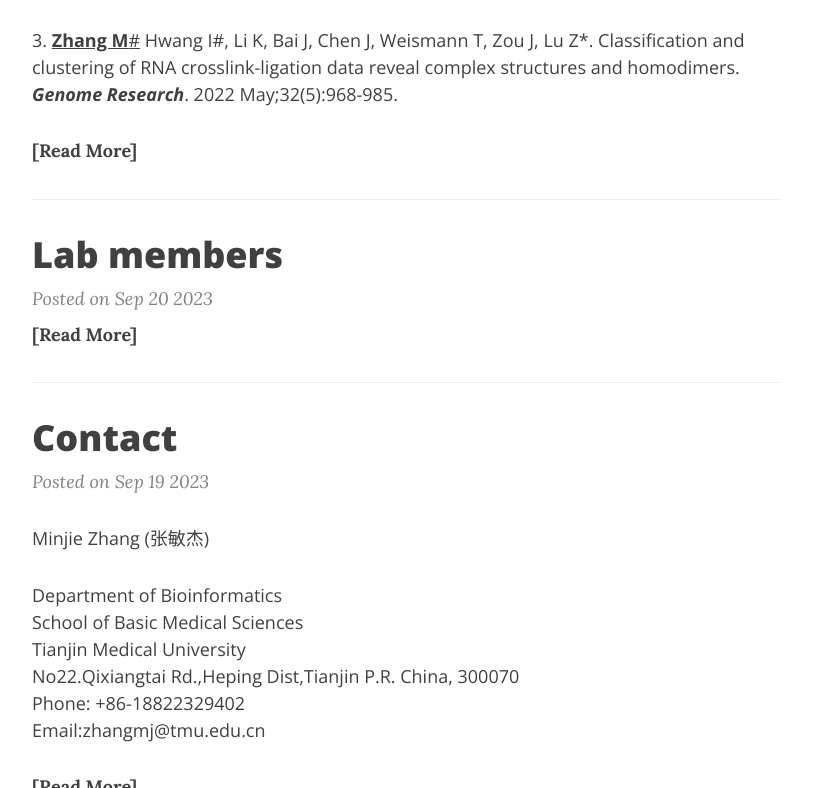
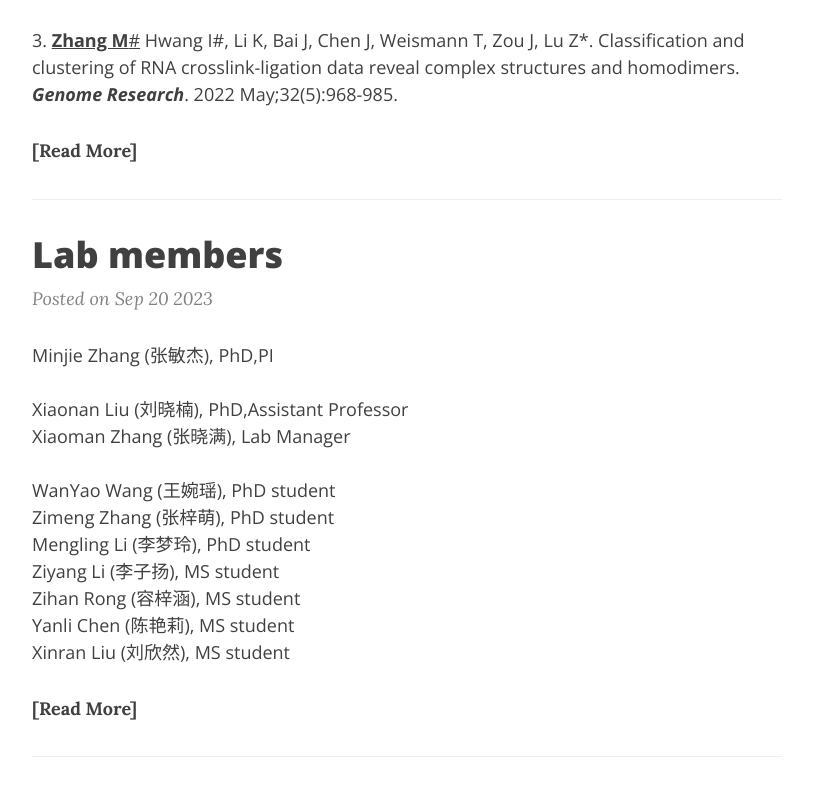
Before and after one commit to PhoenixR-Zhanglab/PhoenixR-Zhanglab.github.io, a plain HTML site: page index.html in a window 1280 px wide. Shown: the part 2012-2800 px from the top of the page, without its empty margins (233-1046 px from the left). Drawn offline with nearby package versions, Linux system fonts and the light colour scheme.

Commit message:
Update index.html

```diff
--- a/index.html
+++ b/index.html
@@ -12,7 +12,7 @@
 <p>High throughput RNA structure determination methods and their applications.</p></div><a href="/2023/09/25/ZHANG-Lab-TMU/" class="post-read-more">[Read More]</a></article><article class="post-preview"><a href="/2023/09/22/Publication/"><h2 class="post-title">Publication</h2></a><p class="post-meta">Posted on Sep 22 2023</p><div class="post-entry"><p># Co-first author. * Corresponding author.</p>
 <p>1. <u><strong>Zhang M</strong>#</u>, Li K#, Bai J#, Van Damme R, Zhang W, Alba M, Stiles BL, Chen JF and Lu Z*. snoRNA-guided tRNA 2’-O-methylation controls codon-biased gene expression and cellular states.<em><strong>Proceedings of the National Academy of Sciences</strong></em>. 2023. in press.</p>
 <p>2. Lee WH, <u><strong>Zhang M</strong></u> and Lu Z*. Integrated analysis of crosslink-ligation data for the detection of RNA 2D&#x2F;3D conformations in vivo. <em><strong>Methods in Molecular Biology</strong></em>. 2023. in press.</p>
-<p>3. <u><strong>Zhang M</strong>#</u> Hwang I#, Li K, Bai J, Chen J, Weismann T, Zou J, Lu Z*. Classification and clustering of RNA crosslink-ligation data reveal complex structures and homodimers. <em><strong>Genome Research</strong></em>. 2022 May;32(5):968-985.</p></div><a href="/2023/09/22/Publication/" class="post-read-more">[Read More]</a></article><article class="post-preview"><a href="/2023/09/20/Lab%20members/"><h2 class="post-title">Lab members</h2></a><p class="post-meta">Posted on Sep 20 2023</p><div class="post-entry"></div><a href="/2023/09/20/Lab%20members/" class="post-read-more">[Read More]</a></article><article class="post-preview"><a href="/2023/09/19/Contacts/"><h2 class="post-title">Contact</h2></a><p class="post-meta">Posted on Sep 19 2023</p><div class="post-entry"><p>Minjie Zhang (张敏杰)</p>
+<p>3. <u><strong>Zhang M</strong>#</u> Hwang I#, Li K, Bai J, Chen J, Weismann T, Zou J, Lu Z*. Classification and clustering of RNA crosslink-ligation data reveal complex structures and homodimers. <em><strong>Genome Research</strong></em>. 2022 May;32(5):968-985.</p></div><a href="/2023/09/22/Publication/" class="post-read-more">[Read More]</a></article><article class="post-preview"><a href="/2023/09/20/Lab%20members/"><h2 class="post-title">Lab members</h2></a><p class="post-meta">Posted on Sep 20 2023</p><div class="post-entry"><p> Minjie Zhang (张敏杰), PhD,PI <br><br> Xiaonan Liu (刘晓楠), PhD,Assistant Professor <br> Xiaoman Zhang (张晓满), Lab Manager  <br><br> WanYao Wang (王婉瑶), PhD student<br> Zimeng Zhang (张梓萌), PhD student<br> Mengling Li (李梦玲), PhD student <br> Ziyang Li (李子扬), MS student <br> Zihan Rong (容梓涵), MS student <br> Yanli Chen (陈艳莉), MS student<br> Xinran Liu (刘欣然), MS student </p></div><a href="/2023/09/20/Lab%20members/" class="post-read-more">[Read More]</a></article><article class="post-preview"><a href="/2023/09/19/Contacts/"><h2 class="post-title">Contact</h2></a><p class="post-meta">Posted on Sep 19 2023</p><div class="post-entry"><p>Minjie Zhang (张敏杰)</p>
 <p>Department of Bioinformatics<br>School of Basic Medical Sciences<br>Tianjin Medical University<br>No22.Qixiangtai Rd.,Heping Dist,Tianjin P.R. China, 300070<br>Phone: +86-18822329402<br>Email:<a href="mailto:&#122;&#x68;&#x61;&#x6e;&#103;&#109;&#106;&#x40;&#116;&#109;&#117;&#46;&#x65;&#x64;&#117;&#46;&#99;&#110;">&#122;&#x68;&#x61;&#x6e;&#103;&#109;&#106;&#x40;&#116;&#109;&#117;&#46;&#x65;&#x64;&#117;&#46;&#99;&#110;</a></p></div><a href="/2023/09/19/Contacts/" class="post-read-more">[Read More]</a></article></div><ul class="pager main-pager"></ul></div></div></div><footer><div class="container beautiful-jekyll-footer"><div class="row"><div class="col-lg-8 col-lg-offset-2 col-md-10 col-md-offset-1"><ul class="list-inline text-center footer-links"><li><a href="mailto:zhangmj@tmu.edu.cn" title="Email me"><span class="fa-stack fa-lg"><i class="fa fa-circle fa-stack-2x"></i><i class="fa fa-stack-1x fa-inverse fa-envelope"></i></span></a></li></ul><p class="copyright text-muted">© Zihan Rong • 2025 • <a href="mailto:undefined"></a>
 </p><p class="theme-by text-muted">Theme by
 <a target="_blank" rel="noopener" href="https://github.com/twoyao/beautiful-hexo">beautiful-hexo</a></p></div></div></div></footer><script src="//cdn.bootcss.com/jquery/1.11.2/jquery.min.js"></script><script src="//maxcdn.bootstrapcdn.com/bootstrap/3.3.7/js/bootstrap.min.js"></script><script src="/js/main.js"></script><script src="//cdn.bootcss.com/highlight.js/9.12.0/highlight.min.js"></script><script>hljs.initHighlightingOnLoad();</script></body></html>
```
